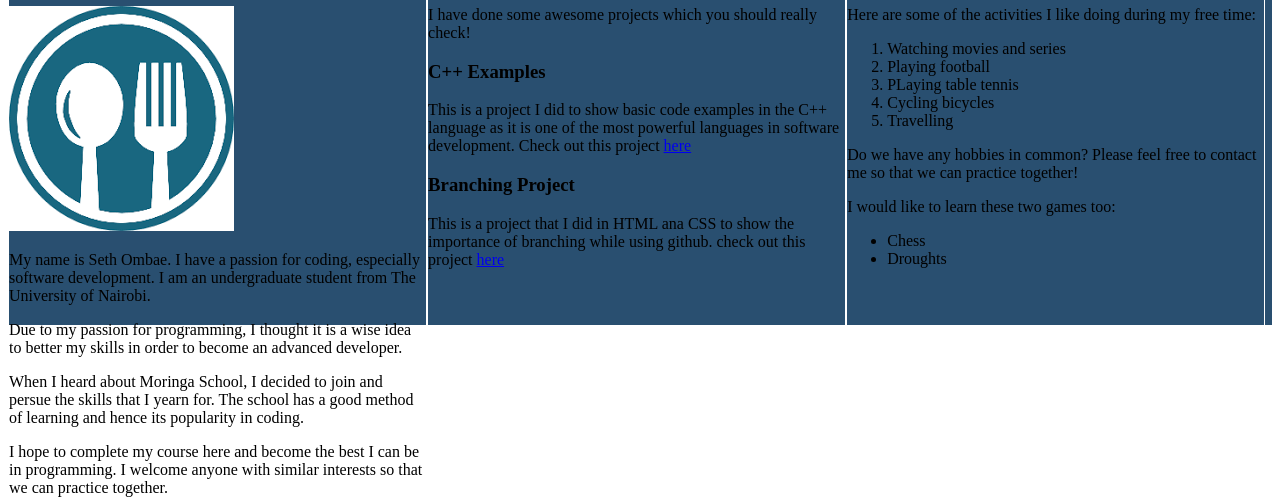
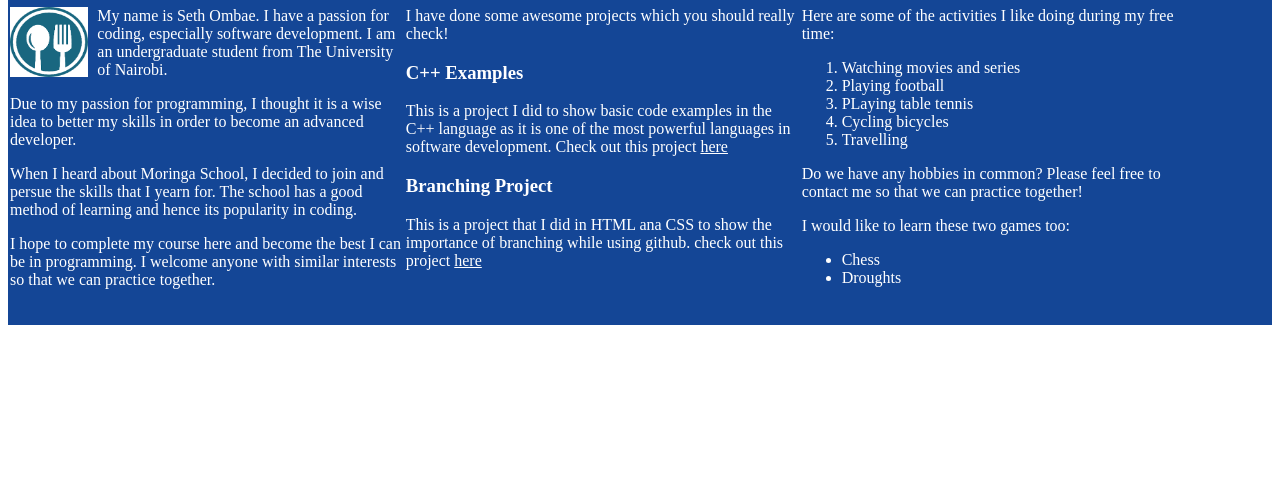
Before and after one commit to Ombae/PortfolioIp, a plain HTML site: page index.html in a window 1280 px wide. Shown: the part 620-1117 px from the top of the page. After the commit the page ends 953 px from the top, so only its background shows below. Drawn offline with Linux system fonts and the light colour scheme.

Commit message:
Add complete styling to the body content

```diff
--- a/css/styles.css
+++ b/css/styles.css
@@ -50,19 +50,40 @@
   height: 450px;
 }
 #bodi{
-  background-color: rgb(41, 79, 112);
+  background-color: rgb(20, 70, 150);
   height: 400px;
 }
 .content{
   height: 400px;
-  width: 33%;
-  border: 1px solid white;
+  width: 31%;
+  padding: 2px;
+  /*border: 1px solid white;*/
   float: left;
 }
 .content h1{
   color: rgb(250, 250, 250);
   text-decoration: underline;
 }
-content p{
+.content h3{
+  color: white;
+}
+.content p{
   color: rgb(255, 255, 255);
 }
+.content img{
+  height: 70px;
+  width: 20%;
+  display: inline;
+  float: left;
+  padding-right: 9px;
+}
+.content a{
+  color: white;
+  text-decoration: underline;
+}
+.content ul li{
+  color: white;
+}
+.content ol li{
+  color: white;
+}
```
